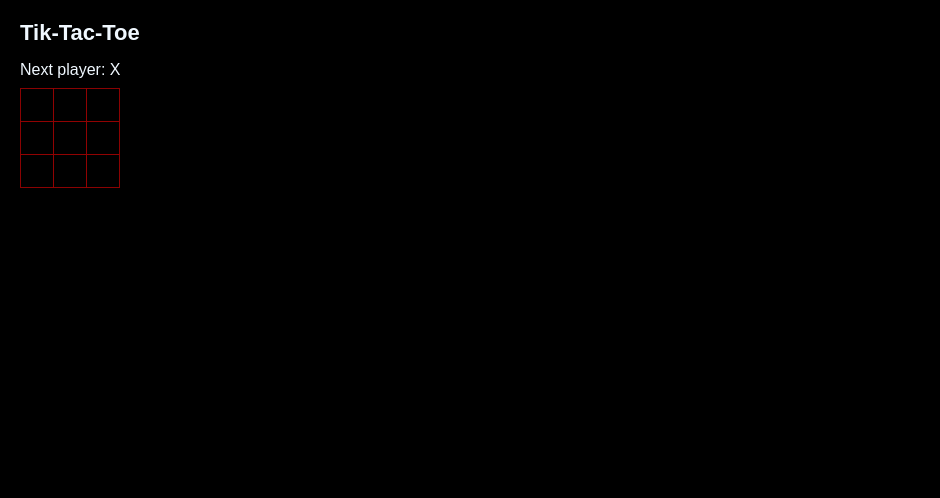
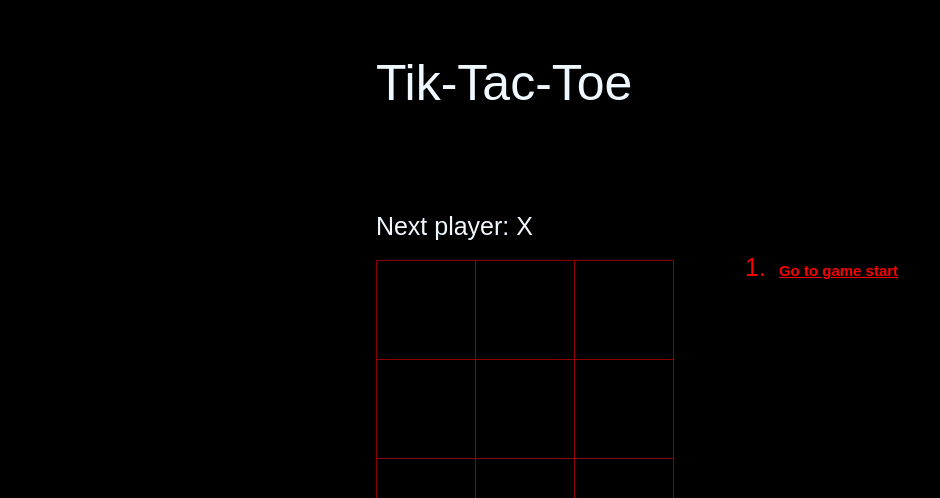
Before and after one commit to Johnson2017-stack/tik-tac-toe, a React (Create React App) app: page / in a window 1280 px wide. Shown: the top 498 px of the page, without its empty margins (0-940 px from the left). Built offline with nearby package versions, Linux system fonts and the light colour scheme.

Commit message:
added styles for better UX and UI as well as the function to render the move and to be able to go back a move

```diff
--- a/public/index.html
+++ b/public/index.html
@@ -4,35 +4,15 @@
   <meta charset="utf-8">
   <meta name="viewport" content="width=device-width, initial-scale=1, shrink-to-fit=no">
   <meta name="theme-color" content="#000000">
-  <!--
-    manifest.json provides metadata used when your web app is added to the
-    homescreen on Android. See https://developers.google.com/web/fundamentals/engage-and-retain/web-app-manifest/
-  -->
+
   <link rel="manifest" href="%PUBLIC_URL%/manifest.json">
   <link rel="shortcut icon" href="%PUBLIC_URL%/favicon.ico">
-  <!--
-    Notice the use of %PUBLIC_URL% in the tags above.
-    It will be replaced with the URL of the `public` folder during the build.
-    Only files inside the `public` folder can be referenced from the HTML.
 
-    Unlike "/favicon.ico" or "favicon.ico", "%PUBLIC_URL%/favicon.ico" will
-    work correctly both with client-side routing and a non-root public URL.
-    Learn how to configure a non-root public URL by running `npm run build`.
-  -->
-  <title>React App</title>
+  <title>Tik-Tac-Toe</title>
 
 </head>
 <body>
   <div id="root"></div>
-  <!--
-    This HTML file is a template.
-    If you open it directly in the browser, you will see an empty page.
 
-    You can add webfonts, meta tags, or analytics to this file.
-    The build step will place the bundled scripts into the <body> tag.
-
-    To begin the development, run `npm start` or `yarn start`.
-    To create a production bundle, use `npm run build` or `yarn build`.
-  -->
 </body>
 </html>
--- a/src/App.js
+++ b/src/App.js
@@ -8,12 +8,10 @@ function Square({ value, onSquareClick }) {
   );
 }
 
-export default function Board() {
-  const [xIsNext, setXIsNext] = useState(true);
-  const [squares, setsquares] = useState(Array(9).fill(null));
+function Board({xIsNext, squares, onPlay}) {
 
   function handleClick(i) {
-    if (squares[i] || calculateWinner(squares)) {
+    if (calculateWinner(squares) || squares[i] ) {
       return;
     }
     const nextSquares = squares.slice();
@@ -22,8 +20,7 @@ export default function Board() {
     } else {
       nextSquares[i] = "O";
     }
-    setsquares(nextSquares);
-    setXIsNext(!xIsNext);
+    onPlay(nextSquares);
   }
 
   const winner = calculateWinner(squares);
@@ -57,6 +54,48 @@ export default function Board() {
   );
 }
 
+export default function Game() {
+  const[history, setHistory] = useState([Array(9).fill(null)]);
+  const[currentMove, setCurrentMove] = useState(0);
+  const xIsNext = currentMove % 2 === 0;
+  const currentSquares = history[currentMove];
+
+  function handlePlay(nextSquares){
+    const nextHistory = [...history.slice(0, currentMove + 1), nextSquares];
+    setHistory(nextHistory);
+    setCurrentMove(nextHistory.length - 1)
+  }
+
+  function jumpTo(nextMove){
+    setCurrentMove(nextMove);
+  }
+
+  const moves = history.map((squares, move) => {
+    let description;
+    if (move > 0) {
+      description = 'Go to move #' + move;
+    } else {
+      description = 'Go to game start';
+    }
+    return (
+      <li key={move}>
+          <button onClick={() => jumpTo(move)}>{description}</button>
+      </li>
+    )
+  })
+
+  return (
+    <div className="game">
+      <div className="game-board">
+          <Board xIsNext={xIsNext} squares={currentSquares} onPlay={handlePlay}/>
+      </div>
+      <div className="game-info">
+        <ol className="move">{moves}</ol>
+      </div>
+    </div>
+  )
+}
+
 function calculateWinner(squares) {
   const lines = [
     [0, 1, 2],
--- a/src/styles.css
+++ b/src/styles.css
@@ -1,58 +1,17 @@
 * {
   box-sizing: border-box;
 }
-
-body {
-  background-color: rgb(0, 0, 0);
-  font-family: sans-serif;
-  margin: 20px;
-  padding: 0;
-}
-
 h1 {
-  margin-top: 0;
-  font-size: 22px;
+  font-weight: 300;
+  font-size: 50px;
   color: aliceblue;
 }
 
-h2 {
-  margin-top: 0;
-  font-size: 20px;
-}
-
-h3 {
-  margin-top: 0;
-  font-size: 18px;
-}
-
-h4 {
-  margin-top: 0;
-  font-size: 16px;
-}
-
-h5 {
-  margin-top: 0;
-  font-size: 14px;
-}
-
-h6 {
-  margin-top: 0;
-  font-size: 12px;
-}
-
-code {
-  font-size: 1.2em;
-}
-
-ul {
-  padding-left: 20px;
-}
-
-* {
-  box-sizing: border-box;
-}
-
 body {
+  background-color: black;
+  display: flex;
+  flex-direction: column;
+  align-items: center;
   font-family: sans-serif;
   margin: 20px;
   padding: 0;
@@ -63,15 +22,15 @@ body {
   background: rgba(0, 0, 0, 0.881);
   border: 1px solid #ed040495;
   float: left;
-  font-size: 24px;
+  font-size: 50px;
   font-weight: bold;
   line-height: 34px;
-  height: 34px;
+  height: 100px;
   margin-right: -1px;
   margin-top: -1px;
   padding: 0;
   text-align: center;
-  width: 34px;
+  width: 100px;
   color: aliceblue;
 }
 
@@ -82,7 +41,10 @@ body {
 }
 
 .status {
-  margin-bottom: 10px;
+  font-weight: 400;
+  font-size: 25px;
+  margin-bottom: 20px;
+  margin-top: 4em;
 }
 .game {
   display: flex;
@@ -90,5 +52,26 @@ body {
 }
 
 .game-info {
-  margin-left: 20px;
+  margin-top: 13rem;
+  margin-left: 60px;
 }
+
+.move  {
+  font-weight: 400;
+  font-size: 25px;
+  background-color: black;
+  color: red;
+}
+li button{
+  font-weight: 600;
+  font-size: 15px;
+  color: rgb(252, 0, 0);
+  background-color: rgba(0, 0, 0, 0.886);
+  cursor: pointer ;
+  border-style: none;
+  text-decoration: underline;
+}
+li button:hover {
+  text-decoration: none;
+
+}
```
